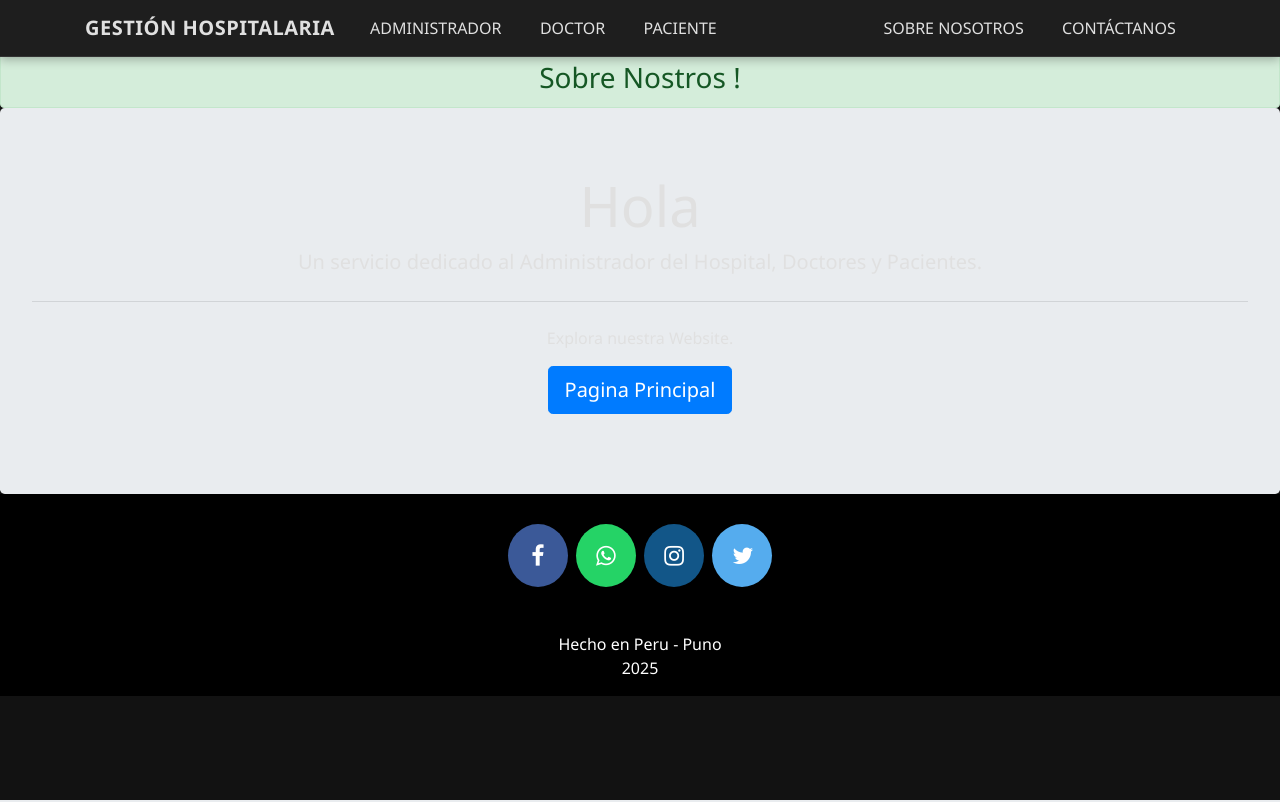
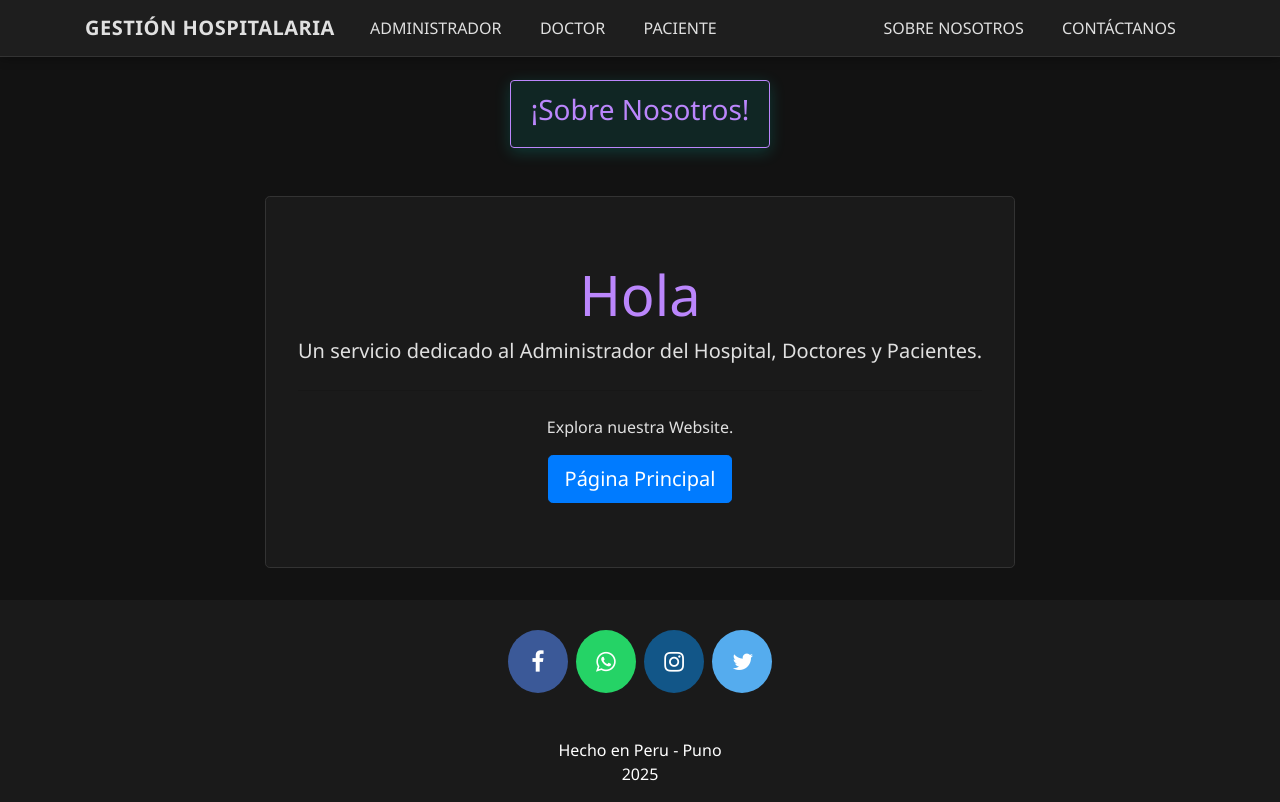
Before and after one commit to TcBas/GestorMedicoDocker, a Django app: page /aboutus in a window 1280 px wide. Run offline with Django 3.2, Linux system fonts and the light colour scheme; some libraries are stand-ins or nearby versions.

Commit message:
Completando cambios

```diff
--- a/templates/hospital/aboutus.html
+++ b/templates/hospital/aboutus.html
@@ -1,45 +1,146 @@
 <!DOCTYPE html>
 {% load static %}
-<html lang="en" dir="ltr">
+<html lang="es" dir="ltr">
 
 <head>
   <meta charset="utf-8">
   <meta name="viewport" content="width=device-width, initial-scale=1, shrink-to-fit=no">
-  <title>LazyCoder || sumit</title>
-  <style media="screen">
-    .jumbotron {
-      margin-top: 0px;
-      margin-bottom: 0px;
+  <title>Sobre Nosotros | Sistema Hospitalario</title>
+
+  <!-- Bootstrap CSS -->
+  <link rel="stylesheet" href="https://stackpath.bootstrapcdn.com/bootstrap/4.3.1/css/bootstrap.min.css">
+
+  <!-- Font Awesome -->
+  <link rel="stylesheet" href="https://maxcdn.bootstrapcdn.com/font-awesome/4.7.0/css/font-awesome.min.css">
+
+  <style>
+    /* Reset completo para fondo oscuro */
+    html, body, div, span, applet, object, iframe,
+    h1, h2, h3, h4, h5, h6, p, blockquote, pre,
+    a, abbr, acronym, address, big, cite, code,
+    del, dfn, em, img, ins, kbd, q, s, samp,
+    small, strike, strong, sub, sup, tt, var,
+    b, u, i, center,
+    dl, dt, dd, ol, ul, li,
+    fieldset, form, label, legend,
+    table, caption, tbody, tfoot, thead, tr, th, td,
+    article, aside, canvas, details, embed,
+    figure, figcaption, footer, header, hgroup,
+    menu, nav, output, ruby, section, summary,
+    time, mark, audio, video {
+      margin: 0;
+      padding: 0;
+      border: 0;
+      font-size: 100%;
+      font: inherit;
+      vertical-align: baseline;
+      background-color: transparent;
     }
 
-    .jumbotron h1 {
-      text-align: center;
+    /* Establecer fondo oscuro global */
+    :root {
+      --bg-dark: #121212;
+      --bg-darker: #1e1e1e;
+      --text-primary: #e0e0e0;
+      --text-secondary: #b0b0b0;
+      --accent-color: #03DAC6;
+      --border-color: #333;
     }
 
-    .alert {
-      margin: 0px;
+    html {
+      background-color: var(--bg-dark) !important;
+    }
+
+    body {
+      background-color: var(--bg-dark) !important;
+      color: var(--text-primary);
+      font-family: 'Segoe UI', Roboto, Oxygen, Ubuntu, Cantarell, sans-serif;
+      min-height: 100vh;
+      margin: 0;
+      padding: 0;
+      display: flex;
+      flex-direction: column;
+    }
+
+    /* Reset específico para Bootstrap */
+    .container, .container-fluid, .jumbotron, .alert {
+      background-color: transparent !important;
+    }
+
+    /* Estilos para la barra de navegación */
+    .navbar {
+      background-color: var(--bg-darker) !important;
+      border-bottom: 1px solid var(--border-color);
+    }
+
+    /* Estilos para el contenido principal */
+    .alert-success {
+      background-color: rgba(3, 218, 198, 0.1) !important;
+      color: var(--accent-color) !important;
+      border: 1px solid var(--accent-color) !important;
+      border-radius: 12px;
+      padding: 1.5rem;
+      margin: 2rem auto;
+      max-width: 600px;
+      box-shadow: 0 4px 16px rgba(3, 218, 198, 0.2);
+    }
+
+    .jumbotron {
+      background-color: var(--bg-darker) !important;
+      color: var(--text-primary) !important;
+      border: 1px solid var(--border-color) !important;
+      border-radius: 12px;
+      padding: 3rem 2rem;
+      margin: 2rem auto;
+      max-width: 800px;
+    }
+
+    .display-4 {
+      color: var(--accent-color) !important;
+    }
+
+    /* Estilos para el pie de página */
+    footer {
+      background-color: var(--bg-darker) !important;
+      color: var(--text-primary) !important;
+      padding: 20px 0;
+      margin-top: auto;
+    }
+
+    /* Estilos responsivos */
+    @media (max-width: 768px) {
+      .jumbotron {
+        padding: 2rem 1rem;
+        margin: 1rem;
+      }
     }
   </style>
-  <title>sumit</title>
 </head>
 
 <body>
   {% include "hospital/navbar.html" %}
+
   <br><br>
-  <center>
-    <h3 class='alert alert-success' style="margin-bottom:0px;">Sobre Nostros !</h3>
-  </center>
-  <div class="jumbotron" style="margin-bottom: 0px;margin-top: 0px;">
-    <h1 class="display-4">Hola</h1>
-    <p class="lead">Un servicio dedicado al Administrador del Hospital, Doctores y Pacientes.</p>
-    <hr class="my-4">
-    <p>Explora nuestra Website.</p>
-    <p class="lead">
-      <a class="btn btn-primary btn-lg" href="/" role="button">Pagina Principal</a>
-    </p>
+
+  <div class='alert alert-success'>
+    <h3>¡Sobre Nosotros!</h3>
   </div>
+
+  <div class="jumbotron">
+  <h1 class="display-4" style="text-align:center;">Hola</h1>
+  <p class="lead">Un servicio dedicado al Administrador del Hospital, Doctores y Pacientes.</p>
+  <hr class="my-4">
+  <p class="info-text">Explora nuestra Website.</p>
+  <div class="btn-container" style="display: flex; justify-content: center;">
+    <a class="btn btn-primary btn-lg" href="/" role="button">Página Principal</a>
+  </div>
+</div>
+
   {% include "hospital/footer.html" %}
+
+  <!-- Scripts al final del body -->
+  <script src="https://ajax.googleapis.com/ajax/libs/jquery/3.3.1/jquery.min.js"></script>
+  <script src="https://cdnjs.cloudflare.com/ajax/libs/popper.js/1.14.7/umd/popper.min.js"></script>
+  <script src="https://stackpath.bootstrapcdn.com/bootstrap/4.3.1/js/bootstrap.min.js"></script>
 </body>
-
-
 </html>
--- a/templates/hospital/index.html
+++ b/templates/hospital/index.html
@@ -112,7 +112,7 @@
 
 <div class="jumbotron" style="margin-bottom: 0px; margin-top: 0px; min-height: 80vh; display: flex; flex-direction: column; justify-content: center;">
   <div style="position: relative; z-index: 2;">
-    <h5 class="display-3 glow">Te encantará la forma en que cuidamos de ti</h5>
+    <h5 class="display-3 glow"style="font-size: 2rem;">Te encantará la forma en que cuidamos de ti</h5>
     <br><br><br>
     <h3 style="color: #e0e0e0;">¿Emergencia?</h3>
     <br>
```
